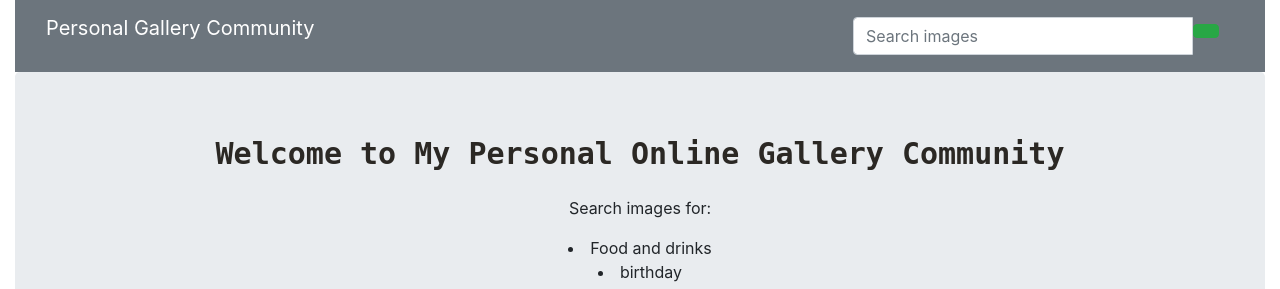
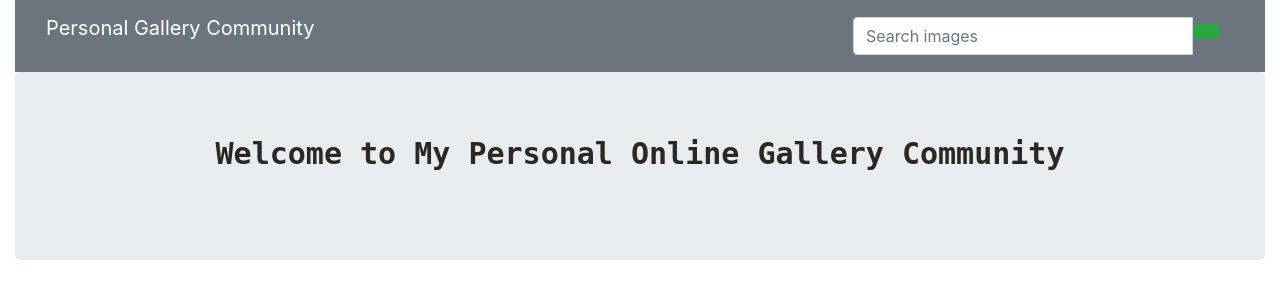
Before and after one commit to KadogoKenya/PersonalGallery, a Django app: page / in a window 1280 px wide. Shown: the top 289 px of the page. Run offline with Django 3.2, Linux system fonts and the light colour scheme; data comes from the database, SQL or seed files in the repository; some libraries are stand-ins or nearby versions.

```diff
--- a/images/templates/all-images/base.html
+++ b/images/templates/all-images/base.html
@@ -27,16 +27,6 @@
     <div class="jumbotron text-center">
       <h1 class="mb-4 d-none d-md-block text-center" style="padding-top: 0px;font-size: 30px;font-family: 'monospace', cursive;color:rgb(43, 40, 36)">
         <b>Welcome to My Personal Online Gallery Community</b></h1>
-        <p>Search images for:
-          <ulstyle="list-style-type:disc; >
-            <li>Food and drinks</li>
-            <li>birthday</li>
-            <li>wedding</li>
-            <li>travel</li>
-
-          </ul>
-        </p>
-
 
     </div>
 
--- a/images/urls.py
+++ b/images/urls.py
@@ -5,7 +5,7 @@ from django.conf import settings
 from django.conf.urls.static import static
 
 urlpatterns=[
-    url('^$',views.images_of_day,name='images'),
+    url('^$',views.images_of_day,name='imagesToday'),
     # url('^today/$',views.images_of_day,name='imagesToday'),
     url(r'^archives/(\d{4}-\d{2}-\d{2})/$',views.past_days_images,name = 'pastImages'),
     url(r'^search/', views.search_results, name='search_results'),
```
